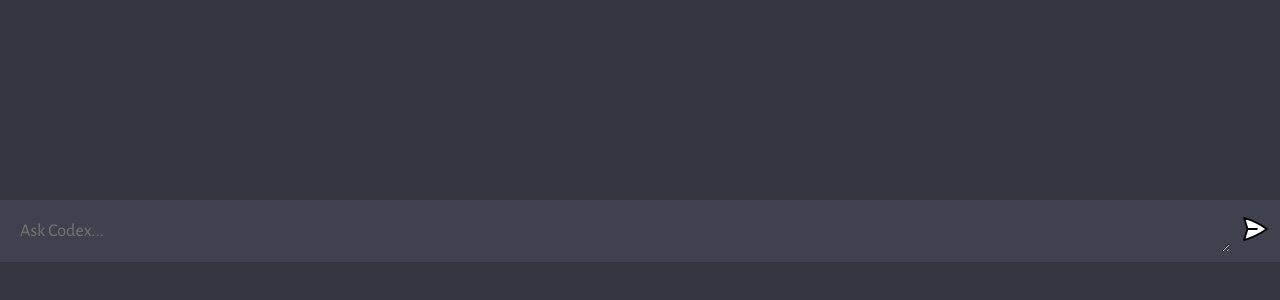
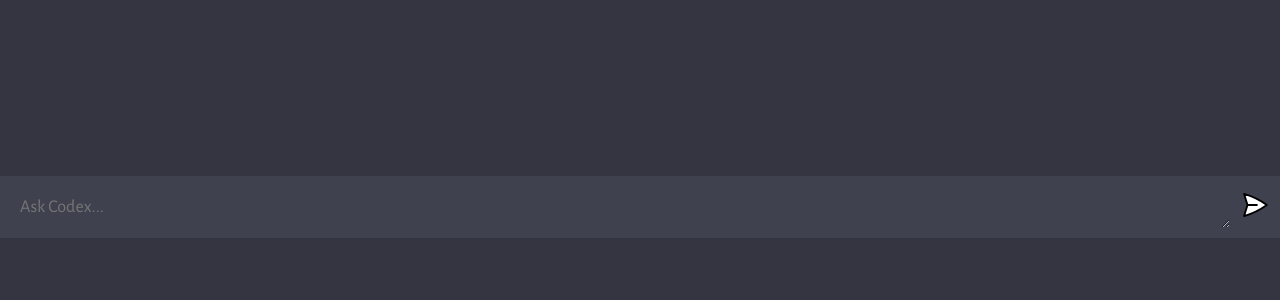
Before and after one commit to JWest2323/chatbot-project, a website built with Vite: page client/index.html in a window 1280 px wide. Shown: the part 474-774 px from the top of the page. Built offline with nearby package versions, Linux system fonts and the light colour scheme.

Commit message:
overshoot form margin-bottom

```diff
--- a/client/style.css
+++ b/client/style.css
@@ -115,7 +115,7 @@ body {
 form {
   width: 100%;
   max-width: 1280px;
-  margin: 0 auto 4rem auto;
+  margin: 0 auto 5.5rem auto;
   padding: 10px;
   background: #40414F;
 
```
